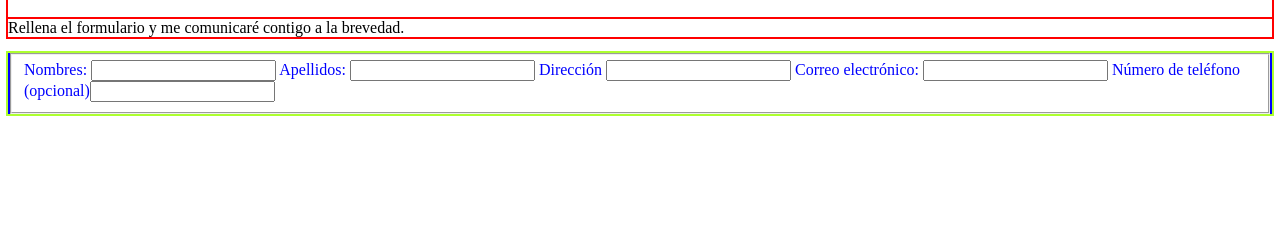
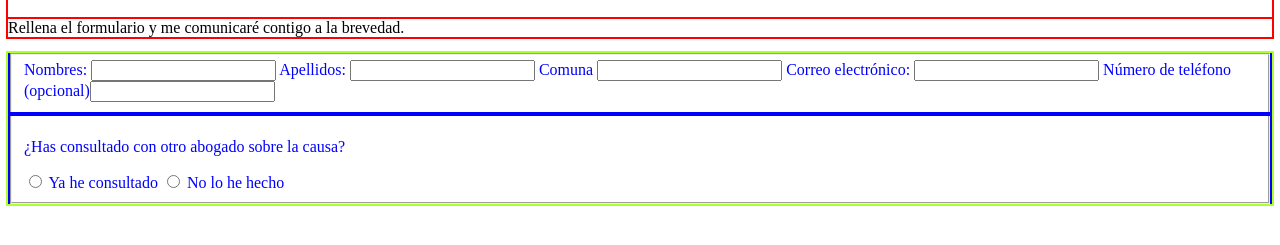
Before and after one commit to sebadev27/fcc_survey, a website built with Vite: page fcc-survey-project/index.html in a window 1280 px wide. Shown: the part 61-306 px from the top of the page. Built offline with nearby package versions, Linux system fonts and the light colour scheme.

Commit message:
design in figma done

```diff
--- a/fcc-survey-project/index.html
+++ b/fcc-survey-project/index.html
@@ -15,9 +15,14 @@
       <fieldset>
         <label>Nombres: <input type="text" name="first-name" required /></label>
         <label>Apellidos: <input type="text" name="last-name" required /></label>
-        <label>Dirección <input type="text" name="last-name" required /></label>
+        <label>Comuna <input type="text" name="address" required /></label>
         <label>Correo electrónico: <input type="email" name="email" required /></label>
-        <label>Número de teléfono (opcional)<input type="tel" name="phone" pattern="[a-z0-5]{8,}" /></label>
+        <label>Número de teléfono (opcional)<input type="number" name="phone" pattern="[a-z0-5]{8,}"/></label>
+      </fieldset>
+      <fieldset>
+        <p>¿Has consultado con otro abogado sobre la causa?</p>
+        <label><input type="radio" name="consult-lawyer" class="inline" /> Ya he consultado</label>
+        <label><input type="radio" name="consult-lawyer" class="inline" /> No lo he hecho</label>
       </fieldset>
     </form>
   </body>
```
Also changed, not shown: README.md, fcc-survey-project/assets/Contact form color pallet.png (added), fcc-survey-project/assets/design - formulario de contacto.jpg (added), fcc-survey-project/assets/library-1834222_1920.jpg (added), fcc-survey-project/assets/library-1834222_640.jpg (added), fcc-survey-project/assets/vertical library 640p.jpg (added).
